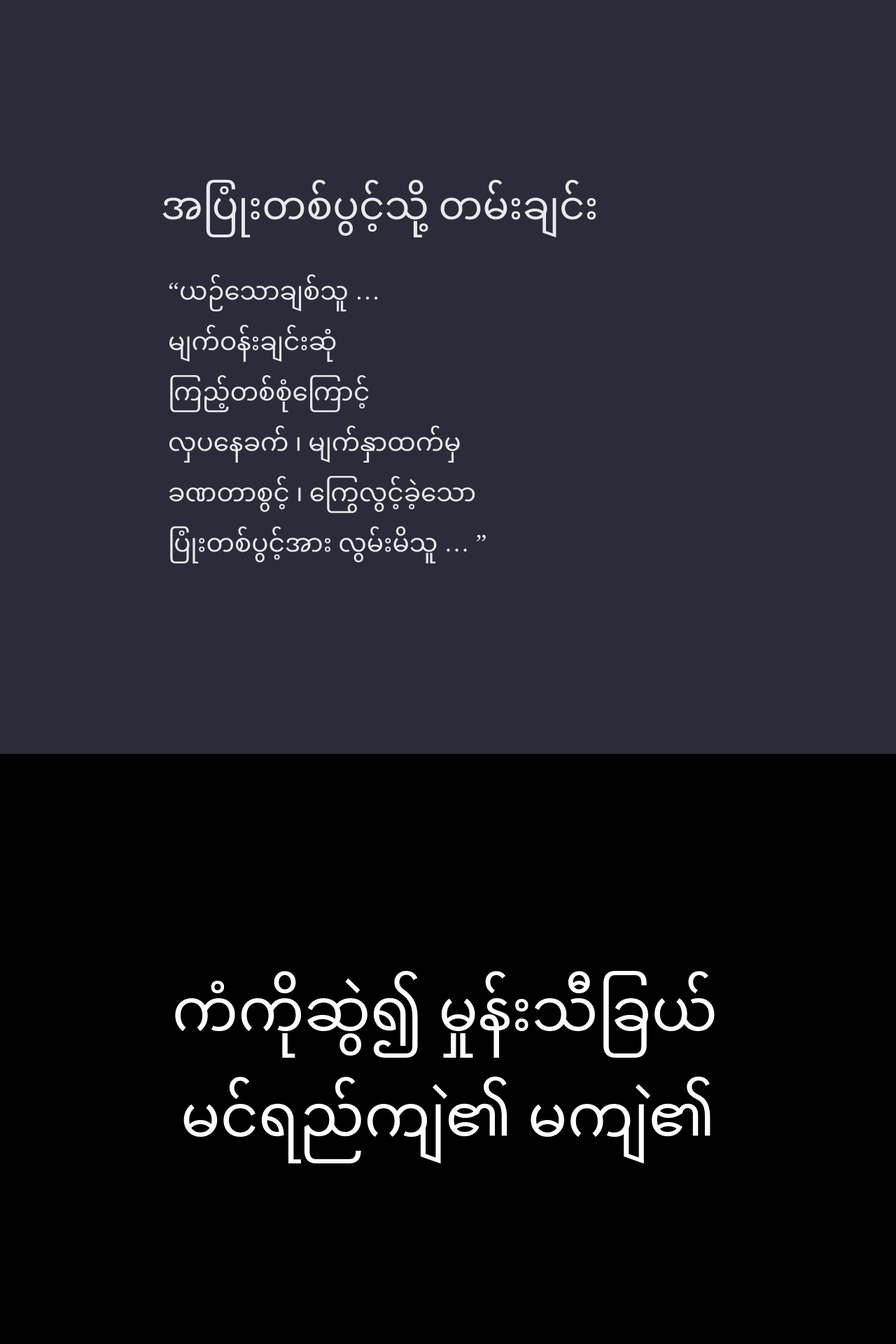
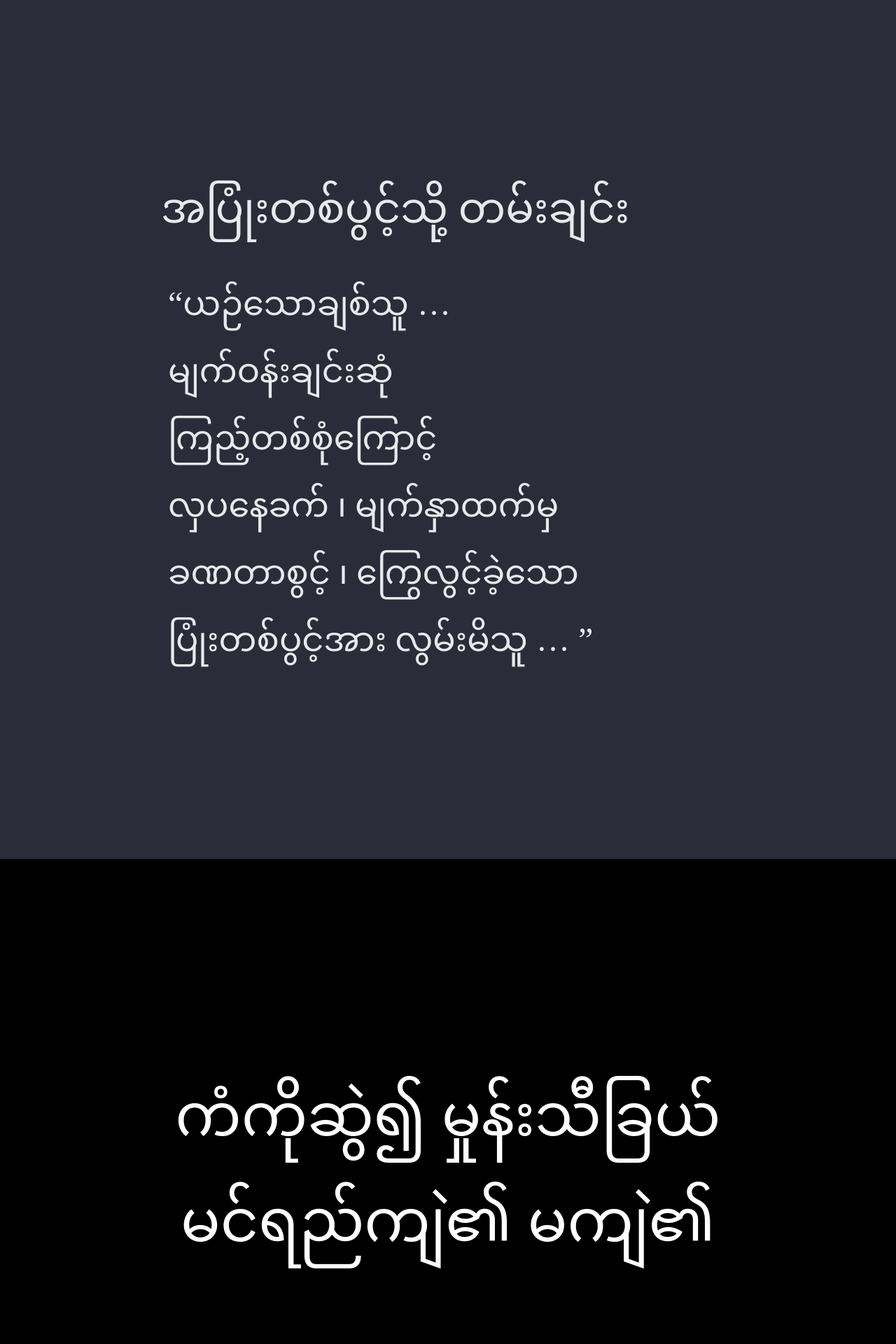
Before and after one commit to khzaw/beautiful-burmese-type, a Jekyll site: the page built from index.html, in a window 1280 px wide. Shown: the top 1920 px of the page at 70% size. Built offline with Jekyll 4.4.1, drawn with Linux system fonts in a browser that asks for light colours; some web fonts are replaced.

Commit message:
Fix first poem

```diff
--- a/_sass/_fonts.scss
+++ b/_sass/_fonts.scss
@@ -21,6 +21,7 @@
 
 @include font-face('Masterpiece Uni Sans', 'MasterpieceUniSans', 'MasterpieceUniSans');
 @include font-face('MON3 Anonta', 'MON3Anonta1', 'MON3Anonta1');
+@include font-face('Myanmar3', 'Mm3Web', 'Mm3Web');
 @include font-face('Myanmar Angoun', 'MyanmarAngoun', 'MyanmarAngoun');
 @include font-face('Myanmar Census', 'MyanmarCensus', 'MyanmarCensus');
 @include font-face('Myanmar Gantgaw', 'MyanmarGantgaw', 'MyanmarGantgaw');
@@ -33,6 +34,7 @@
 @include font-face('Myanmar Pixel Smooth', 'MyanmarPixelSmooth', 'MyanmarPixelSmooth');
 @include font-face('Myanmar Ponenyet', 'MyanmarPonenyet', 'MyanmarPonenyet');
 @include font-face('Myanmar Sabae', 'MyanmarSabae', 'MyanmarSabae');
+@include font-face('Myanmar Sagar', 'MyanmarSagar', 'MyanmarSagar');
 @include font-face('Myanmar Square', 'MyanmarSquare', 'MyanmarSquare');
 @include font-face('Myanmar Square Light', 'MyanmarSquareLight', 'MyanmarSquareLight');
 @include font-face('Myanmar Sangam MN', 'MyanmarSangamMN', 'MyanmarSangamMN');
@@ -53,3 +55,4 @@
 @include font-face('ThanLwin Fixed', 'ThanLwinFixed', 'ThanLwinFixed');
 @include font-face('ThanLwin Fixed', 'ThanLwinFixed-Bold', 'ThanLwinFixed', 'bold');
 @include font-face('ThanLwin Light', 'ThanLwinLight', 'ThanLwinLight');
+@include font-face('Yangon', 'Yangon', 'Yangon');
--- a/css/main.scss
+++ b/css/main.scss
@@ -108,22 +108,19 @@ footer { padding: 50px; text-align: center;
     .text {
       margin: 0 auto;
       padding: 0 20px;
-      font-family: 'Myanmar Sans Pro', serif;
       max-width: $content-width;
 
       h3 {
         color: #e9e9eb;
-        font-size: 56px;
-        line-height: 1.6;
         margin: 0 0 40px 0;
         text-align: left;
         text-indent: -10px;
+        font: 60px/1.6 'Myanmar Sagar';
       }
 
       p {
         color: #e9e9eb;
-        font-size: 36px;
-        line-height: 2.0;
+        font: 48px/2.0 'Myanmar Angoun';
 
       }
     }
@@ -141,10 +138,9 @@ footer { padding: 50px; text-align: center;
       padding: 0 20px;
 
       p {
-        font: 84px/1.8 'Noto Sans Myanmar';
+        font:  84px/1.8 'Noto Sans Myanmar';
         color: #fff;
         margin: 0 0 20px 0;
-        text-indent: -9px;
         }
       }
     }
@@ -209,7 +205,7 @@ footer { padding: 50px; text-align: center;
     .text {
       max-width: $content-width;
       margin: 0 auto;
-      font: 400 28px/1.7 'Myanmar Square Light';
+      font: 400 28px/1.7 'Myanmar Sagar';
       color: #222;
 
       h1 {
@@ -250,7 +246,7 @@ footer { padding: 50px; text-align: center;
       color: #efeaff;
       max-width: $content-width;
       margin: 0 auto;
-      font: 60px 'ThanLwin Fixed';
+      font: 60px 'Myanmar Sagar';
       text-align: center;
       line-height: 1.9;
 
```
